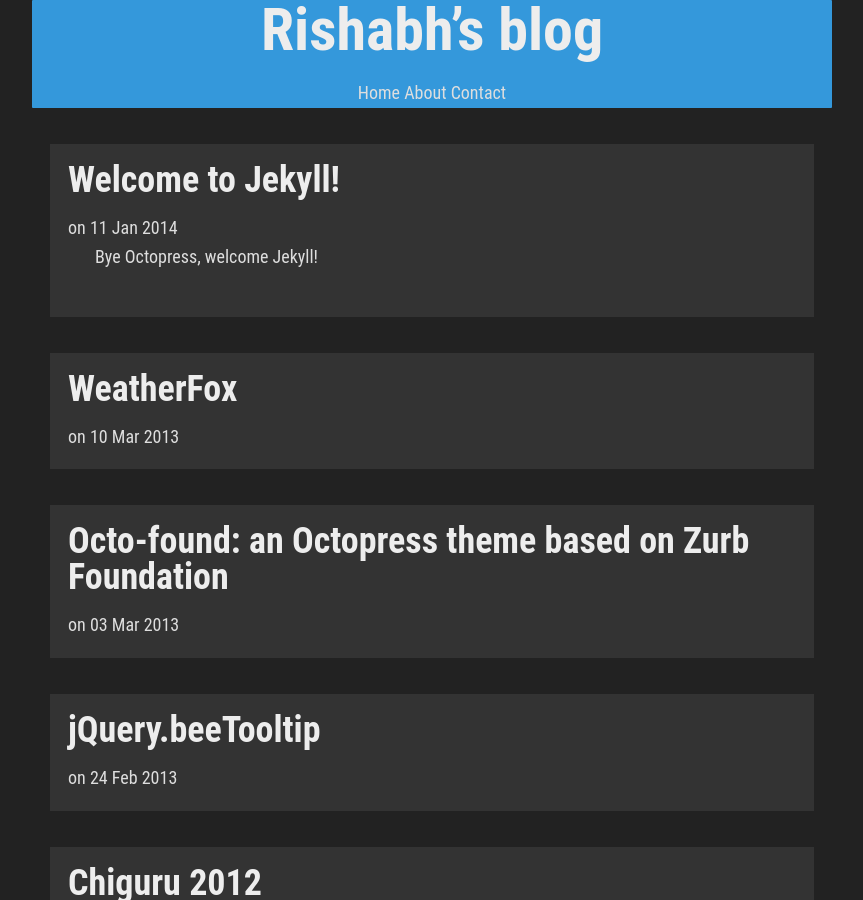
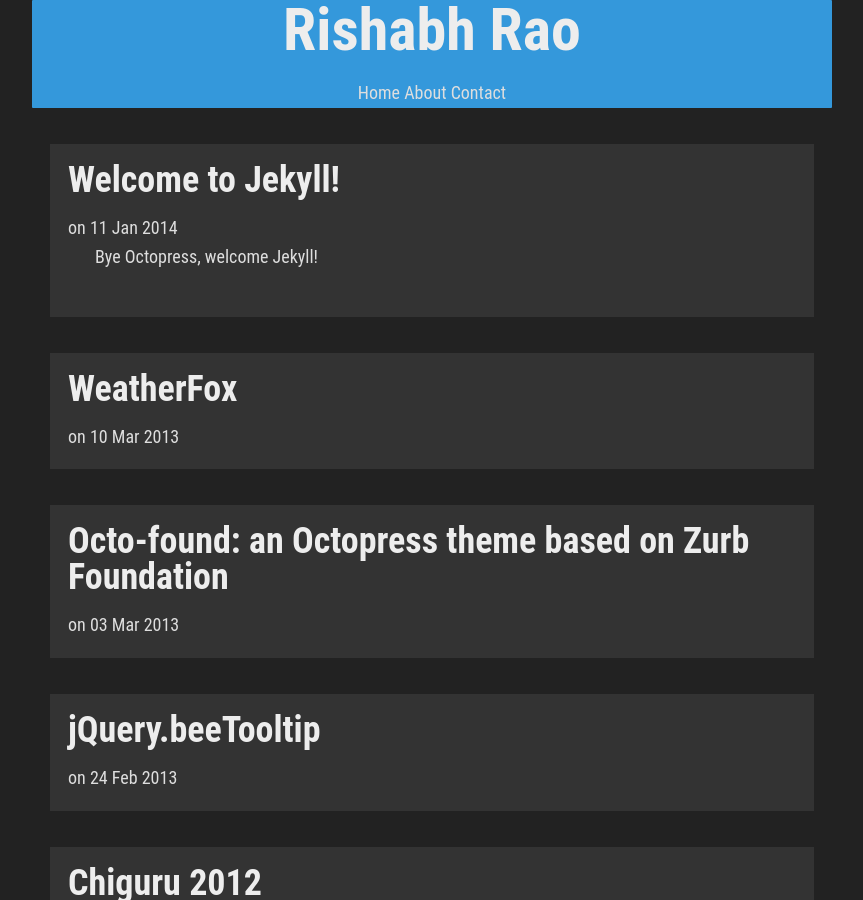
Before and after one commit to rishabh-ink/rishabhsrao.github.io, a Jekyll site: the page built from index.html, in a window 1280 px wide and 900 px high. Shown: the whole window, without its empty margins (208-1071 px from the left). Built offline with Jekyll 4.4.1, drawn with Linux system fonts in a browser that asks for light colours; Markdown is read by kramdown in place of the engine named in the settings.

Commit message:
Edited title and desc.

```diff
--- a/_config.yml
+++ b/_config.yml
@@ -1,5 +1,5 @@
-title: Rishabh&rsquo;s blog
-description: Hi there, I&rsquo;m Rishabh. I&rsquo; a developer from Bangalore, India. I write, tweet and code about front-end web development. When I&rsquo;m away from my laptop, I like to enjoy the simple things in life &mdash; a stroll in the park, reading a book or looking at the night sky.
+title: Rishabh Rao
+description: Hi there! I&rsquo;m Rishabh, a front-end web developer from Bangalore, India. When I&rsquo;m away from my laptop, I like to enjoy the simple things in life &mdash; a stroll in the park, reading a book or looking at the night sky.
 author: Rishabh Rao
 url: http://rishabhsrao.github.io
 markdown: redcarpet
```
